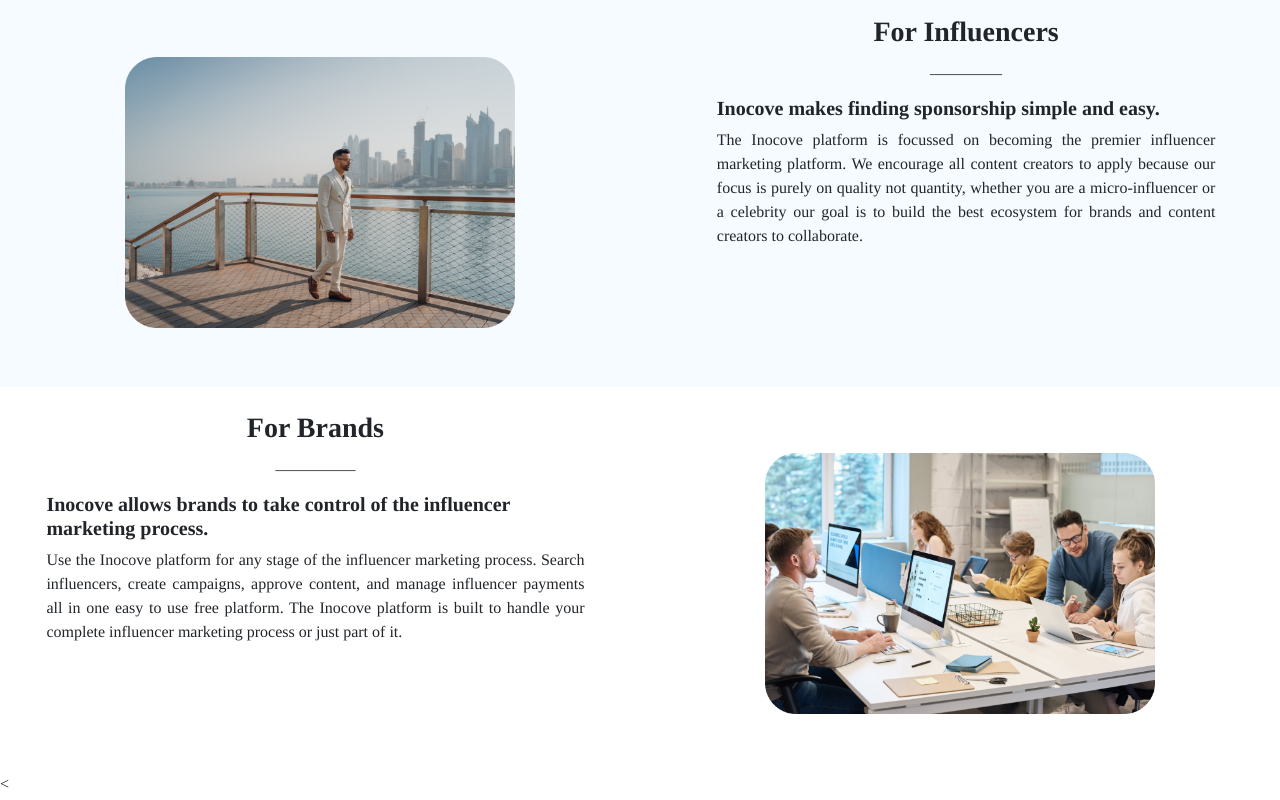
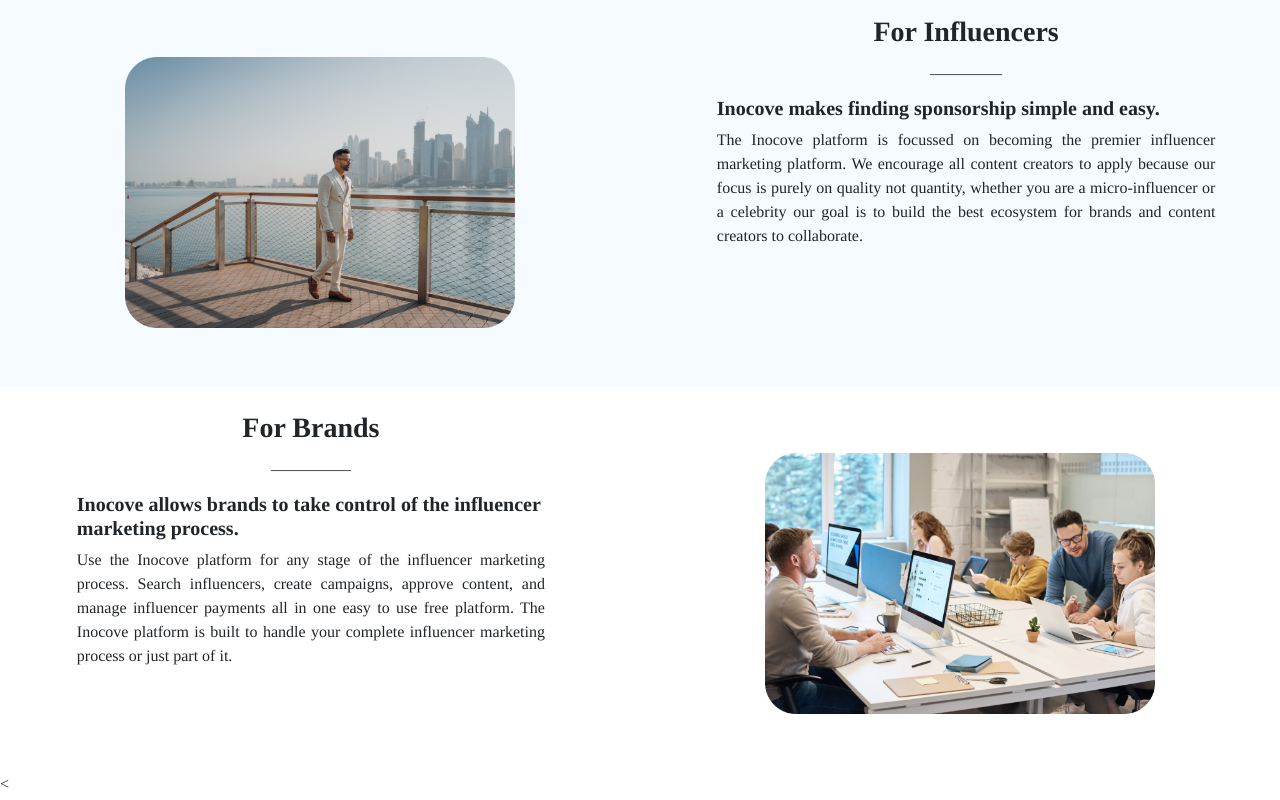
Before and after one commit to Ganesh123-hub/Pages, a plain HTML site: page index.html in a window 1280 px wide. Shown: the part 1004-1804 px from the top of the page. Drawn offline with nearby package versions, Linux system fonts and the light colour scheme.

Commit message:
Update index.html

```diff
--- a/index.html
+++ b/index.html
@@ -141,8 +141,8 @@
     <div class="py-1 ">
       <div class="row">
         <div class="col-lg-6 col-md-6 col-12">
-          <div class="mix2">
-            <div style="margin-left: 10%; width: 177%;">
+          <!-- <div class="mix2"> -->
+            <div style="margin-left: 10%; width: 77%;">
               <center>
                 <h3><b>For Brands</b></h3>
                 <p>__________</p>
@@ -157,7 +157,7 @@
                 to handle your complete influencer marketing process or just part of it.
               </p>
             </div>
-          </div>
+          <!-- </div> -->
         </div>
         <div class="col-lg-6 col-md-6 col-12">
           <br>
```
